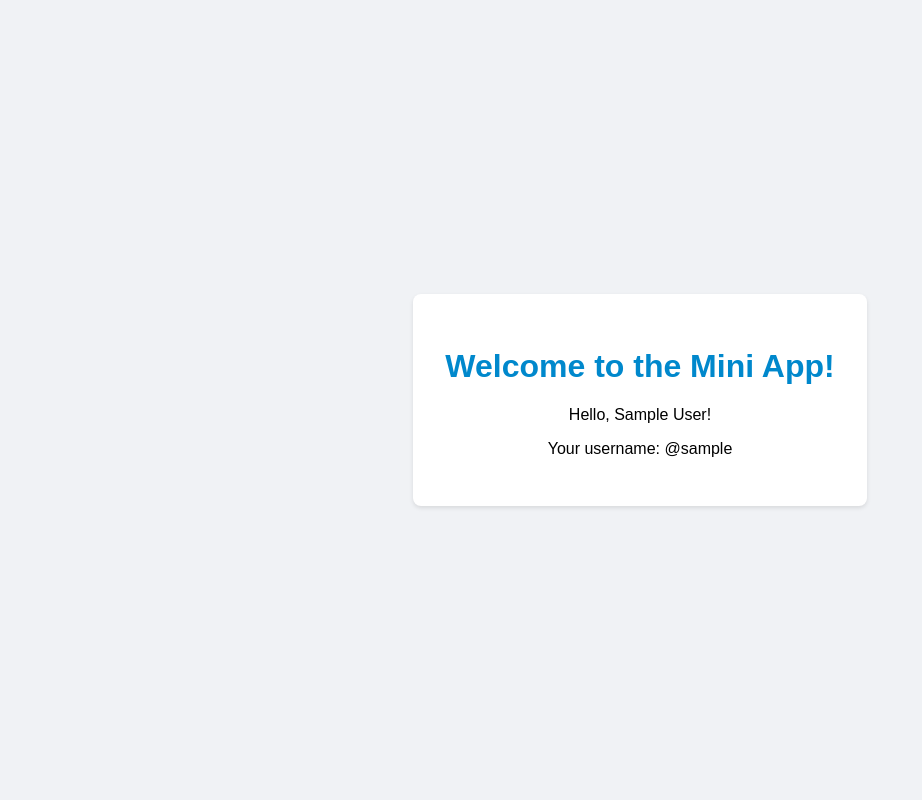
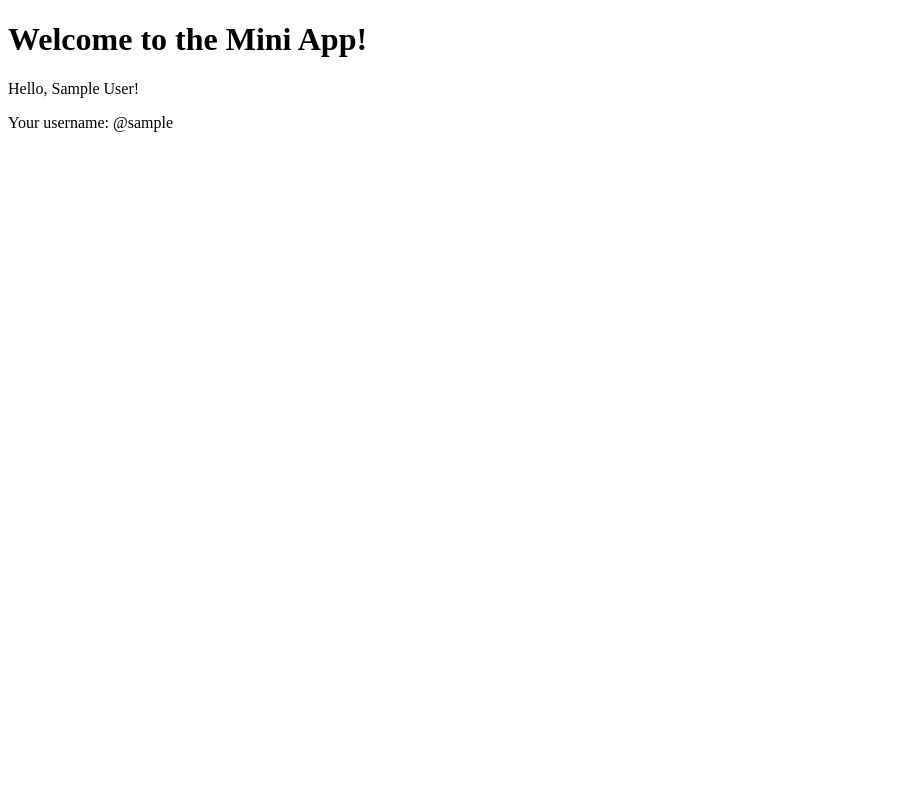
Before and after one commit to 5haa/bot, a Flask app: template templates/home.html in a window 1280 px wide. Shown: the whole page, without its empty margins (0-922 px from the left). Run offline with Flask 3, Linux system fonts and the light colour scheme; the template is opened without the code that fills it: values that come from a table or form of the project are taken from there, others are empty; tables that the repository leaves empty hold one stand-in row (values such as "Sample post"); some libraries are stand-ins or nearby versions.

Commit message:
Update home.html

```diff
--- a/templates/home.html
+++ b/templates/home.html
@@ -3,36 +3,14 @@
 <head>
     <meta charset="UTF-8">
     <meta name="viewport" content="width=device-width, initial-scale=1.0">
-    <title>Telegram Mini App</title>
-    <style>
-        body {
-            font-family: Arial, sans-serif;
-            display: flex;
-            justify-content: center;
-            align-items: center;
-            height: 100vh;
-            margin: 0;
-            background-color: #f0f2f5;
-        }
-        .container {
-            background-color: white;
-            padding: 2rem;
-            border-radius: 8px;
-            box-shadow: 0 2px 4px rgba(0, 0, 0, 0.1);
-            text-align: center;
-        }
-        h1 {
-            color: #0088cc;
-        }
-    </style>
+    <title>Welcome to Mini App</title>
     <script src="https://telegram.org/js/telegram-web-app.js"></script>
 </head>
 <body>
-    <div class="container">
-        <h1>Welcome to the Mini App!</h1>
-        <p>Hello, {{ user.first_name }} {{ user.last_name }}!</p>
-        <p>Your username: @{{ user.username }}</p>
-    </div>
+    <h1>Welcome to the Mini App!</h1>
+    <p>Hello, {{ user.first_name }} {{ user.last_name }}!</p>
+    <p>Your username: @{{ user.username }}</p>
+
     <script>
         Telegram.WebApp.ready();
         Telegram.WebApp.expand();
```
